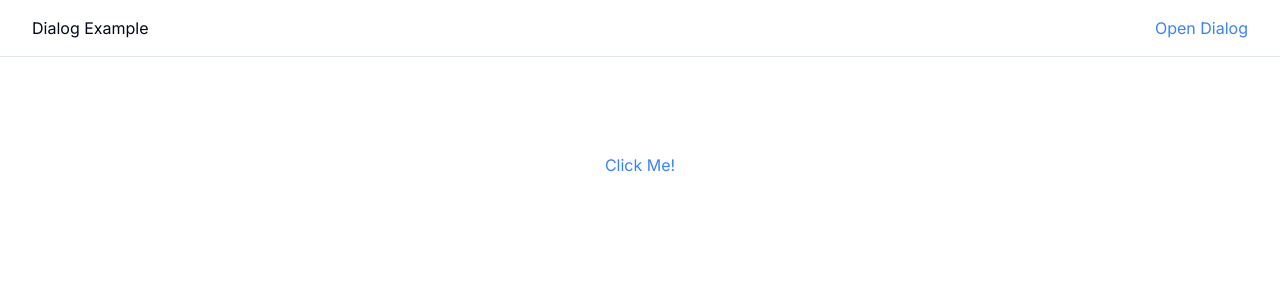
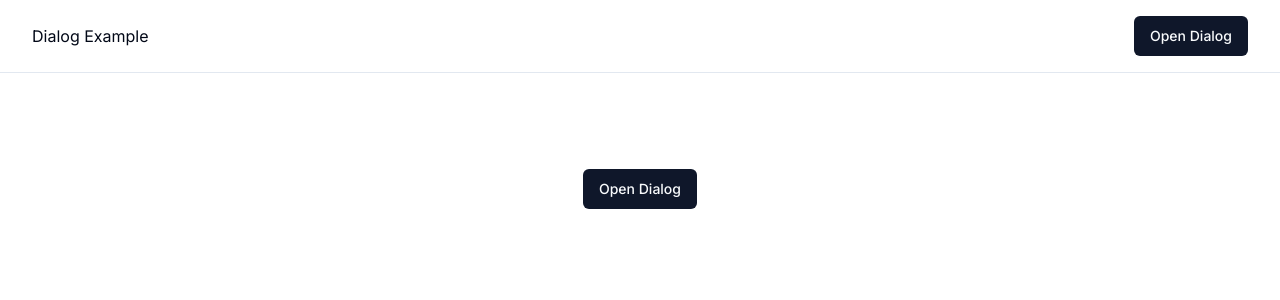
Before and after one commit to pnavk/nextjs-rsc-modal-dialog-example, a Next.js app: page / in a window 1280 px wide. Shown: the top 300 px of the page. Built offline with nearby package versions, Linux system fonts and the light colour scheme.

Commit message:
use buttons instead of links

```diff
--- a/src/app/layout.tsx
+++ b/src/app/layout.tsx
@@ -19,7 +19,7 @@ export default function RootLayout({
     <html lang="en">
       <body className={inter.className}>
         <NavigationBar />
-        <main className="flex min-h-screen flex-col items-center justify-between p-24">{children}</main>
+        <main className="flex flex-col items-center justify-between p-24">{children}</main>
       </body>
     </html>
   );
--- a/src/components/InfoModal.tsx
+++ b/src/components/InfoModal.tsx
@@ -26,7 +26,9 @@ export default function InfoModal() {
 
   return (
     <Dialog open={isOpen} onOpenChange={onOpenChange}>
-      <DialogTrigger className="text-blue-500">Click Me!</DialogTrigger>
+      <DialogTrigger>
+        <Button variant="default">Open Dialog</Button>
+      </DialogTrigger>
       <DialogContent>
         <DialogHeader>
           <DialogTitle>Important information</DialogTitle>
--- a/src/components/NavigationBar.tsx
+++ b/src/components/NavigationBar.tsx
@@ -1,12 +1,13 @@
 import Link from "next/link";
+import { Button } from "./ui/button";
 
 export default function NavigationBar() {
   return (
-    <nav className="py-4 border-b flex sticky top-0 z-50">
+    <nav className="py-4 border-b flex">
       <div className="container flex items-center justify-between">
         <Link href="/">Dialog Example</Link>
-        <Link className="text-blue-500 cursor-pointer hover:brightness-150" href="?show-info">
-          Open Dialog
+        <Link href="?show-info">
+          <Button variant="default">Open Dialog</Button>
         </Link>
       </div>
     </nav>
```
